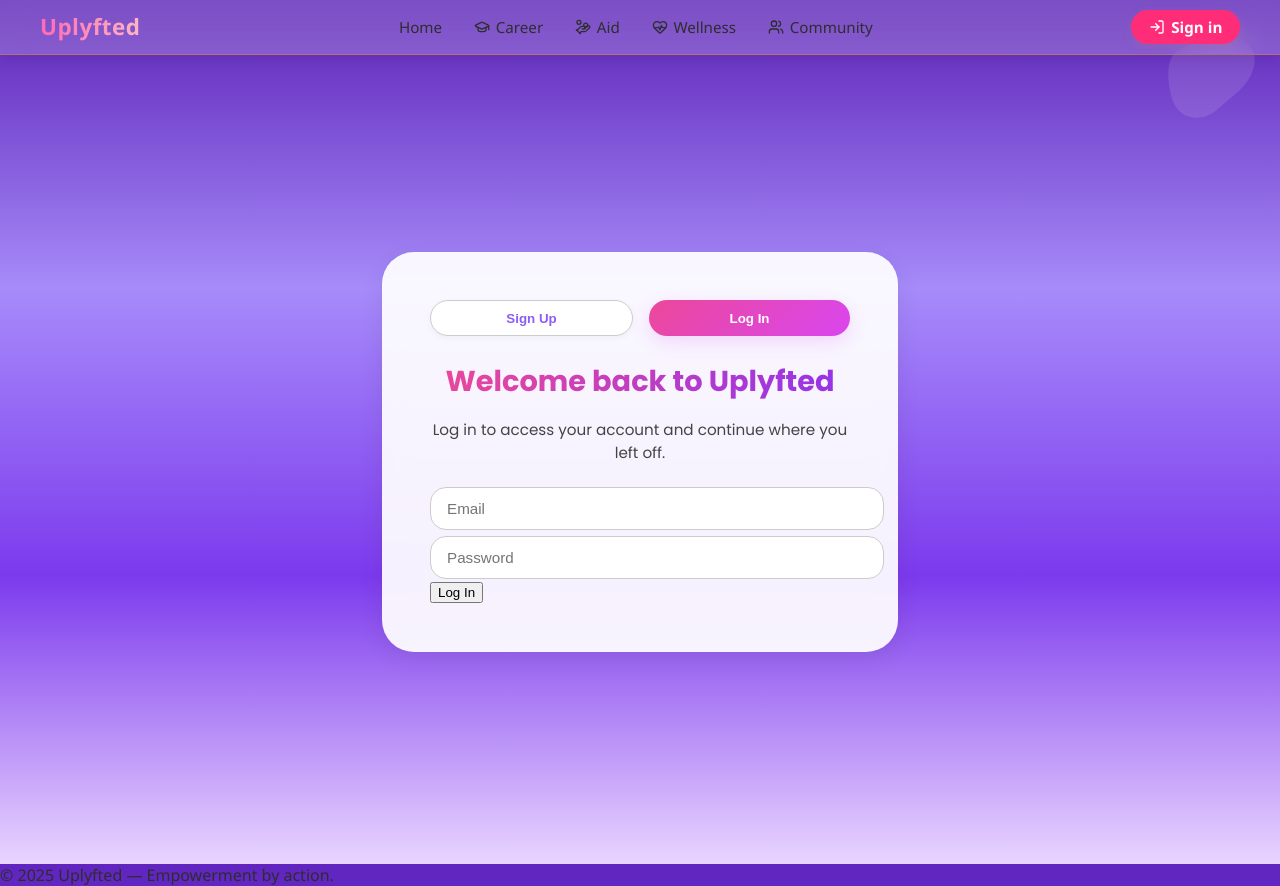
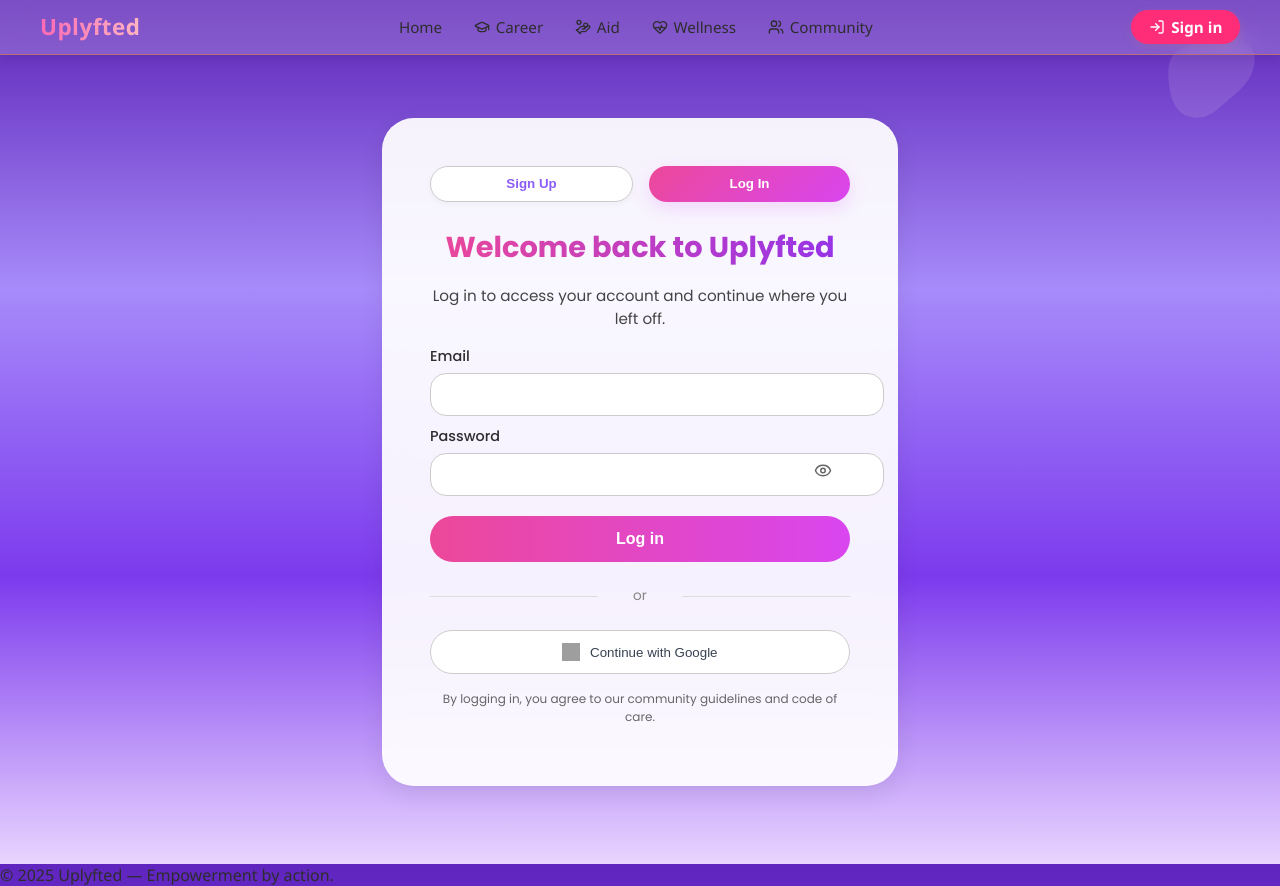
Before and after one commit to Sparshar-Njuguna/UPLYFTED, a React (Vite) app: page /auth in a window 1280 px wide. Both pictures are taken after a click on the button "Log In". Built offline with nearby package versions, Linux system fonts and the light colour scheme; grey boxes are pictures that could not be loaded.

Commit message:
Updated Login.jsx to match backend set-up

```diff
--- a/src/components/Login.jsx
+++ b/src/components/Login.jsx
@@ -1,16 +1,20 @@
 import { useState } from "react";
-import { backend } from "../main";
+import { Eye, EyeOff } from "lucide-react";
+import { backend } from "../main"; // import backend URL
 
 export default function Login() {
   const [email, setEmail] = useState("");
   const [password, setPassword] = useState("");
+  const [showPassword, setShowPassword] = useState(false);
   const [loading, setLoading] = useState(false);
-  const [message, setMessage] = useState(null);
+  const [error, setError] = useState("");
+  const [success, setSuccess] = useState("");
 
-  const handleSubmit = async (e) => {
+  const handleLogin = async (e) => {
     e.preventDefault();
     setLoading(true);
-    setMessage(null);
+    setError("");
+    setSuccess("");
 
     try {
       const res = await fetch(`${backend}/auth/login`, {
@@ -21,38 +25,69 @@ export default function Login() {
 
       const data = await res.json();
 
-      if (!res.ok) throw new Error(data.message || "Invalid credentials");
+      if (!res.ok) throw new Error(data.message || "Invalid email or password");
 
-      setMessage("✅ Login successful!");
-      // store token in localStorage for later
+      setSuccess("🎉 Logged in successfully! Welcome back.");
+      setEmail("");
+      setPassword("");
+
+      // 🔑 save token for future API calls
       localStorage.setItem("token", data.token);
     } catch (err) {
-      setMessage(`❌ ${err.message}`);
+      setError(err.message);
     } finally {
       setLoading(false);
     }
   };
 
   return (
-    <form onSubmit={handleSubmit}>
+    <form className="auth-form" onSubmit={handleLogin}>
+      <label>
+        Email
         <input
           type="email"
-        placeholder="Email"
           value={email}
           onChange={(e) => setEmail(e.target.value)}
           required
         />
+      </label>
+
+      <label>
+        Password
+        <div className="password-wrapper">
           <input
-        type="password"
-        placeholder="Password"
+            type={showPassword ? "text" : "password"}
             value={password}
             onChange={(e) => setPassword(e.target.value)}
             required
           />
-      <button type="submit" disabled={loading}>
-        {loading ? "Logging in..." : "Log In"}
+          <button
+            type="button"
+            className="toggle-password"
+            onClick={() => setShowPassword(!showPassword)}
+          >
+            {showPassword ? <EyeOff size={18} /> : <Eye size={18} />}
           </button>
-      {message && <p>{message}</p>}
+        </div>
+      </label>
+
+      <button type="submit" className="auth-btn" disabled={loading}>
+        {loading ? "Logging in…" : "Log in"}
+      </button>
+
+      {error && <p className="error-text">❌ {error}</p>}
+      {success && <p className="success-text">{success}</p>}
+
+      <div className="divider">or</div>
+
+      <button type="button" className="google-btn">
+        <img src="https://www.svgrepo.com/show/355037/google.svg" alt="" />
+        Continue with Google
+      </button>
+
+      <p className="fine-print">
+        By logging in, you agree to our community guidelines and code of care.
+      </p>
     </form>
   );
 }
```
Lines whose indentation alone changed are shown as unchanged.
